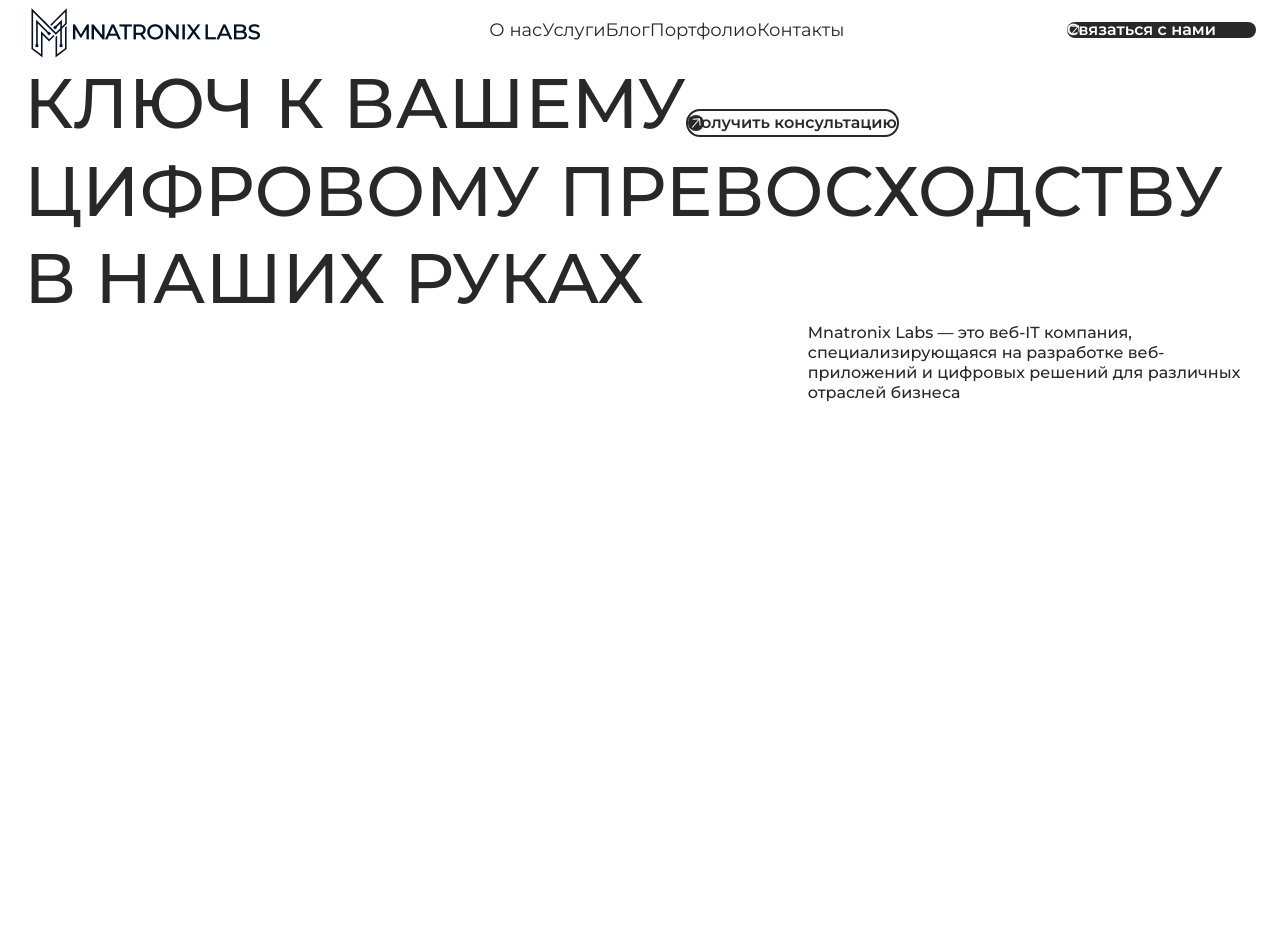
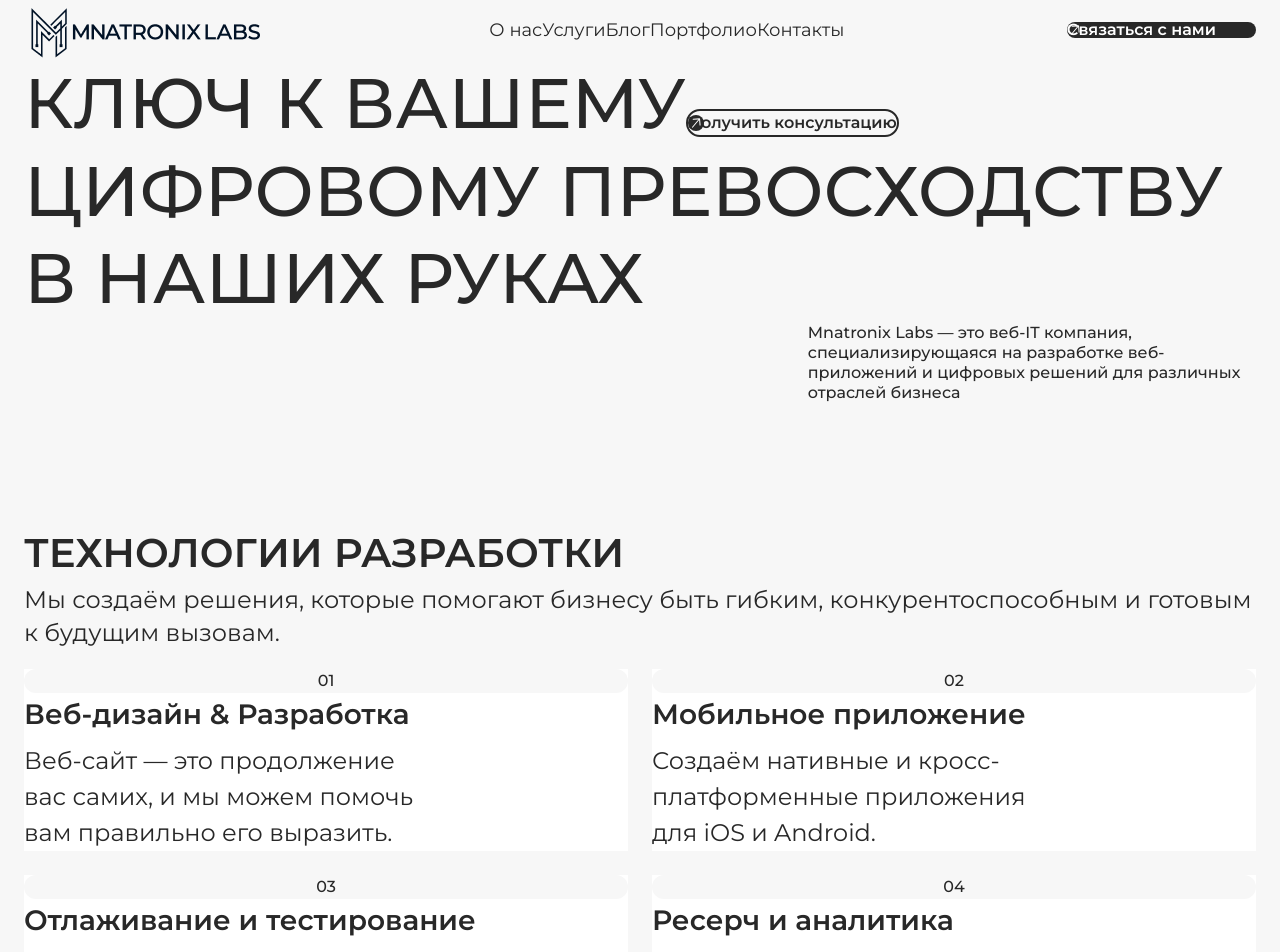
Before and after one commit to theCapnCoder/mnatronix, a Next.js app: page / in a window 1280 px wide. Shown: the top 952 px of the page. Before the commit the page ends 800 px from the top, so only its background shows below. Built offline with nearby package versions, Linux system fonts and the light colour scheme; what fluid-tailwind would draw is missing.

Commit message:
feat: Technologies

```diff
--- a/messages/ru.json
+++ b/messages/ru.json
@@ -18,31 +18,31 @@
     "button": "Получить консультацию"
   },
 
-  "Technologies": {
+  "technologies": {
     "title": "ТЕХНОЛОГИИ РАЗРАБОТКИ",
     "description": "Мы создаём решения, которые помогают бизнесу быть гибким, конкурентоспособным и готовым к будущим вызовам.",
-    "services": [
-      {
+    "services": {
+      "service_1": {
         "id": "01",
         "title": "Веб-дизайн & Разработка",
         "description": "Веб-сайт — это продолжение вас самих, и мы можем помочь вам правильно его выразить."
       },
-      {
+      "service_2": {
         "id": "02",
         "title": "Мобильное приложение",
         "description": "Создаём нативные и кросс-платформенные приложения для iOS и Android."
       },
-      {
+      "service_3": {
         "id": "03",
         "title": "Отлаживание и тестирование",
         "description": "Тестирование сайта и сервисов для стабильной работы и исключения ошибок."
       },
-      {
+      "service_4": {
         "id": "04",
         "title": "Ресерч и аналитика",
         "description": "Тестирование сайта и сервисов для стабильной работы и исключения ошибок."
       }
-    ]
+    }
   },
 
   "about_us": {
--- a/src/app/_containers/cta.tsx
+++ b/src/app/_containers/cta.tsx
@@ -12,7 +12,7 @@ export const Cta = () => {
   const t = useTranslations("cta");
 
   return (
-    <main>
+    <main className="~mb-14/24 md:mb-[6.25rem]">
       <Container>
         <h1 className="mb-1 text-xxl font-medium uppercase leading-tight md:hidden">
           {t("title")}
@@ -31,7 +31,7 @@ export const Cta = () => {
         <p
           className={clsx(
             "mb-5 font-medium ~text-base/2xl sm:leading-5",
-            "xl:mb-14 md:ml-auto md:max-w-[42ch]"
+            "md:ml-auto md:max-w-[42ch] xl:mb-14"
           )}
         >
           {t("description")}
@@ -40,7 +40,6 @@ export const Cta = () => {
           Получить консультацию
         </Button>
 
-
         <div className="relative w-full overflow-hidden ~h-40/[23.125rem] ~rounded-2xl/[2rem]">
           <Image src={BgLarge} alt="background" fill className="object-cover" />
         </div>
--- /dev/null
+++ b/src/app/_containers/technologies.tsx
@@ -0,0 +1,136 @@
+import { useTranslations } from "next-intl";
+import { Container } from "../_components/container";
+import BgSmall from "@img/bg/bg-small.jpg";
+import clsx from "clsx";
+import Image from "next/image";
+
+type CardData = {
+  id: string;
+  title: string;
+  description: string;
+};
+
+type CardProps = {
+  card: CardData;
+  isLongText?: boolean;
+};
+
+const Card: React.FC<CardProps> = ({ card, isLongText }) => {
+  const maxWidthClass = isLongText ? "max-w-[35ch]" : "max-w-[25ch]";
+
+  return (
+    <div
+      key={card.id}
+      className={clsx(
+        "bg-white ~rounded-2xl/[2rem] ~p-4/8",
+        "flex flex-col justify-between"
+      )}
+    >
+      <div
+        className={clsx(
+          "flex items-center justify-center",
+          "rounded-full bg-bg ~h-[3.75rem]/[5rem] ~w-[3.75rem]/[5rem]"
+        )}
+      >
+        <p className="font-medium ~text-[1.75rem]/[2.5rem]">{card.id}</p>
+      </div>
+
+      <div>
+        <h4 className="mb-2 text-m font-semibold">{card.title}</h4>
+        <p className={clsx("text-s leading-tight", maxWidthClass)}>
+          {card.description}
+        </p>
+      </div>
+    </div>
+  );
+};
+
+export const Technologies = () => {
+  const t = useTranslations("technologies");
+
+  const cards = [
+    {
+      id: t("services.service_1.id"),
+      title: t("services.service_1.title"),
+      description: t("services.service_1.description"),
+    },
+    {
+      id: t("services.service_2.id"),
+      title: t("services.service_2.title"),
+      description: t("services.service_2.description"),
+    },
+    {
+      id: t("services.service_3.id"),
+      title: t("services.service_3.title"),
+      description: t("services.service_3.description"),
+    },
+    {
+      id: t("services.service_4.id"),
+      title: t("services.service_4.title"),
+      description: t("services.service_4.description"),
+    },
+  ];
+
+  return (
+    <section>
+      <Container>
+        <h2 className="text-xl font-semibold ~mb-2/3">{t("title")}</h2>
+        <h3 className="mb-5 text-s leading-snug">{t("description")}</h3>
+
+        <div
+          className={clsx("xl:hidden", "grid gap-5", "md:grid-cols-2 md:gap-6")}
+        >
+          {cards.map((card) => (
+            <div
+              key={card.id}
+              className={clsx("bg-white ~rounded-2xl/[2rem] ~p-4/8")}
+            >
+              <div
+                className={clsx(
+                  "~mb-[0.625rem]/[2.625rem]",
+                  "flex items-center justify-center",
+                  "rounded-full bg-bg ~h-[3.75rem]/[5rem] ~w-[3.75rem]/[5rem]"
+                )}
+              >
+                <p className="font-medium ~text-[1.75rem]/[2.5rem]">
+                  {card.id}
+                </p>
+              </div>
+
+              <h4 className="mb-2 text-m font-semibold">{card.title}</h4>
+              <p className="max-w-[25ch] text-s">{card.description}</p>
+            </div>
+          ))}
+        </div>
+
+        <div
+          className={clsx(
+            "hidden xl:grid",
+            "h-[644px] grid-cols-[41%_57%] gap-6"
+          )}
+        >
+          <div className="grid grid-rows-[50%_46%] content-between">
+            <Card card={cards[0]} />
+            <Card card={cards[2]} />
+          </div>
+
+          <div className="grid grid-rows-[43%_54%] content-between">
+            <Card card={cards[1]} isLongText />
+
+            <div className="grid grid-cols-[55%_41%] justify-between">
+              <Card card={cards[3]} />
+              <div className="relative h-full w-full overflow-hidden rounded-[2rem]">
+                <Image
+                  src={BgSmall}
+                  alt="background image"
+                  fill
+                  className="object-cover"
+                />
+              </div>
+            </div>
+          </div>
+        </div>
+      </Container>
+    </section>
+  );
+};
--- a/src/app/page.tsx
+++ b/src/app/page.tsx
@@ -1,11 +1,13 @@
 import { Header } from "./_containers/header";
 import { Cta } from "./_containers/cta";
+import { Technologies } from "./_containers/technologies";
 
 export default function Home() {
   return (
-    <div className="~pt-[1.3125rem]/[1.5rem]">
+    <div className="~pt-[1.3125rem]/[1.5rem] bg-bg mb-40">
       <Header />
       <Cta />
+      <Technologies />
     </div>
   );
 }
```
